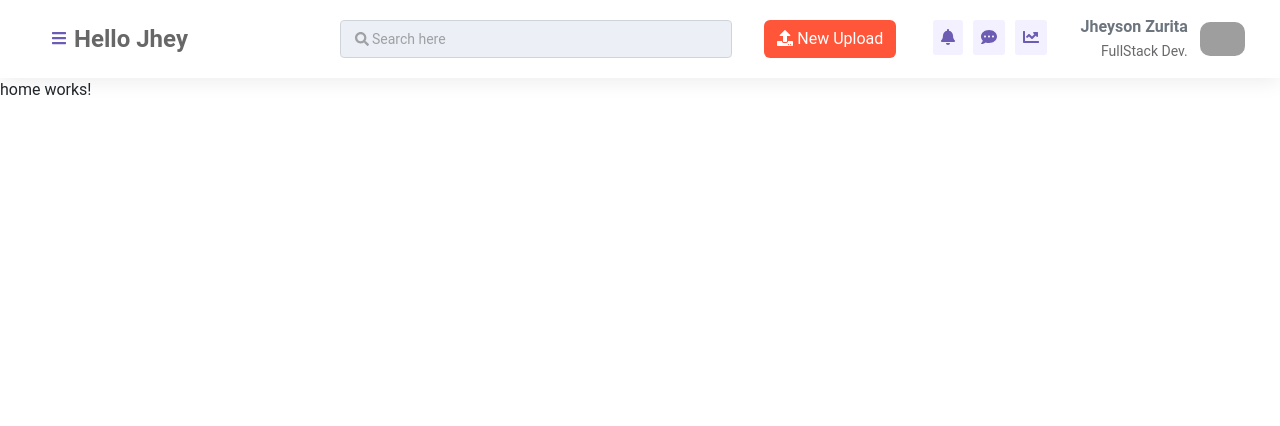
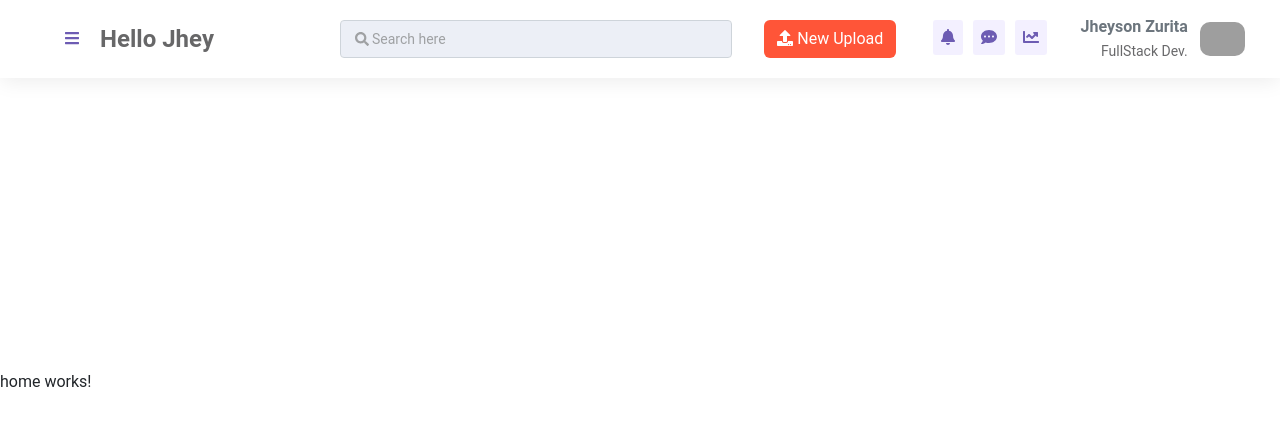
Before and after one commit to jheyson789/dashboard-angular, an Angular app: page /home in a window 1280 px wide. Shown: the top 426 px of the page. Built offline with nearby package versions, Linux system fonts and the light colour scheme; grey boxes are pictures that could not be loaded.

Commit message:
use sidebar and logic view

```diff
--- a/src/app/shared/header/header.component.html
+++ b/src/app/shared/header/header.component.html
@@ -1,8 +1,11 @@
 <header class="header">
   <div class="container-fluid">
     <div class="row align-items-center">
+
       <div class="col-3 d-flex align-items-center justify-content-start">
-        <fa-icon [icon]="faBars" [styles]="{'color': '#6d5cb3', 'margin-left':'25px'}" ></fa-icon>
+        <button  (click)="sidebarView = !sidebarView" class="btn" [ngStyle]="{'margin-left':'25px'}">
+          <fa-icon [icon]="faBars" [styles]="{'color': '#6d5cb3'}" ></fa-icon>
+        </button>
         <h4 class="mb-0" [ngStyle]="{'margin-left': '8px'}">Hello Jhey</h4>
       </div>
       <div class="col-4">
@@ -47,3 +50,5 @@
     </div>
   </div>
 </header>
+
+<app-sidebar [view]="sidebarView"></app-sidebar>
--- a/src/app/shared/header/header.component.ts
+++ b/src/app/shared/header/header.component.ts
@@ -14,6 +14,8 @@ export class HeaderComponent implements OnInit {
   public faCommentDots =  faCommentDots
   public faSearch = faSearch
 
+  public sidebarView = false;
+
   constructor() { }
 
   ngOnInit(): void {
```
